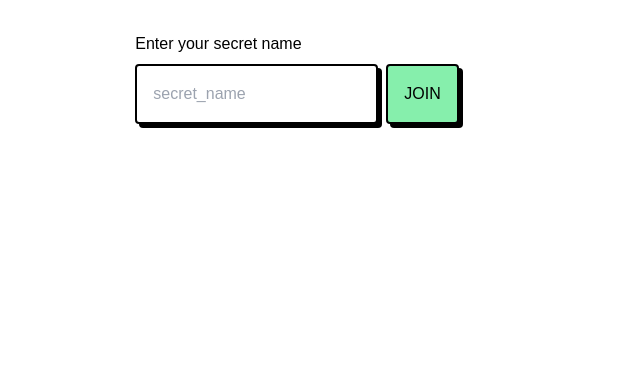
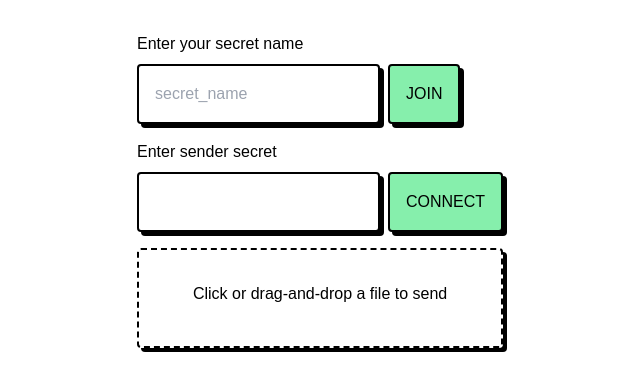
Before and after one commit to sglkc/kawalink, a Vue app: page / in a window 1280 px wide. Shown: the top 390 px of the page, without its empty margins (343-983 px from the left). Built offline with nearby package versions, Linux system fonts and the light colour scheme; the HTML template or start-up script is replaced by a standard one.

Commit message:
feat(components): add FileUpload

```diff
--- a/src/App.vue
+++ b/src/App.vue
@@ -2,15 +2,14 @@
 import { ref } from 'vue'
 import Button from './components/Button.vue'
 import Input from './components/Input.vue'
+import FileUpload from './components/FileUpload.vue'
 
 const secret = ref(location.hash?.slice(1))
 const hasJoined = ref(false)
+const file = ref<File>()
 
 function onFormSubmit(e: Event) {
   e.preventDefault()
-
-  if (hasJoined.value) return
-
   hasJoined.value = true
 }
 
@@ -21,10 +20,14 @@ function leave() {
 function copyToClipboard() {
   navigator.clipboard.writeText(secret.value)
 }
+
+function onReceiverSubmit(e: Event) {
+  e.preventDefault()
+}
 </script>
 
 <template>
-  <main class="font-body p-8 grid justify-center gap-4">
+  <main class="font-body p-8 mx-auto grid gap-4 max-w-96">
     <form class="grid gap-2" @submit="onFormSubmit">
       <label for="id-input">Enter your secret name</label>
       <div class="flex gap-2">
@@ -45,5 +48,16 @@ function copyToClipboard() {
         </Button>
       </div>
     </form>
+    <form class="grid gap-2" @submit="onReceiverSubmit">
+      <label for="sender-code">Enter sender secret</label>
+      <div class="flex gap-2">
+        <Input
+          v-model.trim="secret"
+          id="sender-code"
+        />
+        <Button class="bg-green-300" type="submit">CONNECT</Button>
+      </div>
+    </form>
+    <FileUpload v-model="file" />
   </main>
 </template>
--- /dev/null
+++ b/src/components/FileUpload.vue
@@ -0,0 +1,28 @@
+<script setup lang="ts">
+const model = defineModel<File | null>()
+
+function onChange(e: Event) {
+  const { files } = (e.currentTarget as HTMLInputElement)
+  const file = files?.item(0)
+
+  model.value = file
+}
+</script>
+
+<template>
+  <label :class="[
+    'px-4 py-8 b-2 b-black b-dashed shadow-base rounded grid gap-2 justify-center',
+    'cursor-pointer'
+  ]">
+    <div>{{ model ? model.name : 'Click or drag-and-drop a file to send' }}</div>
+    <div
+      class="text-4xl m-auto"
+      :class="{ 'i-mci:upload-line': !model, 'i-mci:file-line': model }"
+    />
+    <input
+      @change="onChange"
+      class="hidden"
+      type="file"
+    />
+  </label>
+</template>
```
